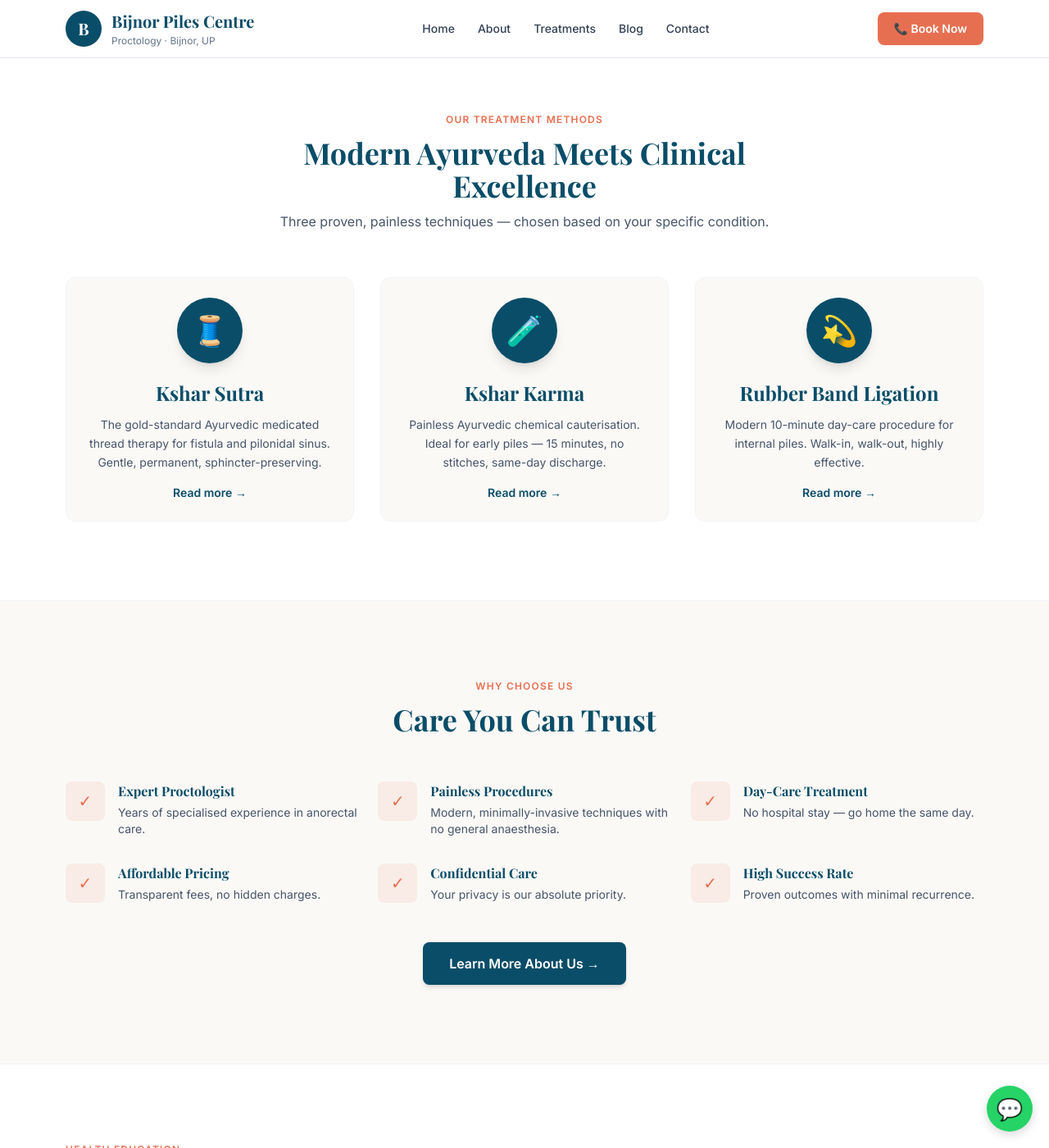
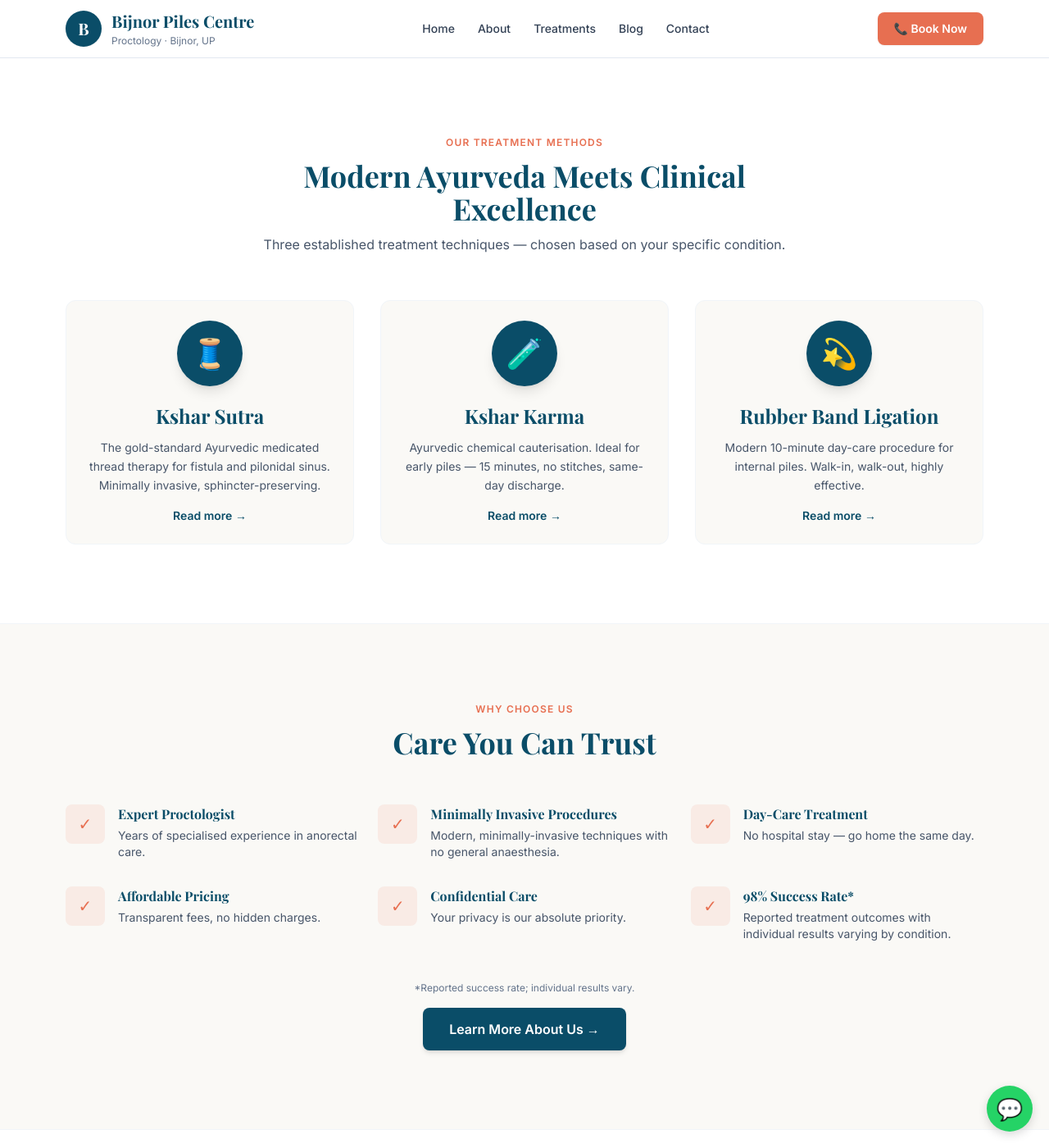
Before and after one commit to kumarparmod23/bijnorpilescentre, a Jekyll site: the page built from index.html, in a window 1280 px wide and 1400 px high, scrolled down 1320 px. Shown: the whole window at 82% size. Built offline with Jekyll 4.4.1, drawn with Linux system fonts in a browser that asks for light colours; nearby versions of some CDN libraries; the list of posts is cut into pages by our own code; some of the changed text lies outside the part shown.

Commit message:
Update homepage clinic messaging

```diff
--- a/index.html
+++ b/index.html
@@ -1,7 +1,7 @@
 ---
 layout: default
-title: Bijnor Piles Centre — Painless Treatment for Piles, Fissure, Fistula & Pilonidal Sinus
-description: Expert Ayurvedic & modern proctology in Bijnor, UP. Painless, day-care treatment for piles, fissure, fistula and pilonidal sinus using Kshar Sutra, Kshar Karma & Rubber Band Ligation.
+title: Bijnor Piles Centre — Treatment for Piles, Fissure, Fistula & Pilonidal Sinus
+description: Expert Ayurvedic & modern proctology in Bijnor, UP. Day-care treatment for piles, fissure, fistula and pilonidal sinus using Kshar Sutra, Kshar Karma & Rubber Band Ligation.
 ---
 
 <!-- Hero -->
@@ -13,7 +13,7 @@ description: Expert Ayurvedic & modern proctology in Bijnor, UP. Painless, day-c
         <span class="w-2 h-2 bg-green-400 rounded-full animate-pulse"></span>
         Trusted Proctology Clinic · Bijnor, UP
       </div>
-      <h1 class="font-serif text-4xl md:text-5xl lg:text-6xl font-bold leading-tight mb-5">Piles</span>, <span class="text-accent">Fissure</span> &amp; <span class="text-accent">Fistula</span></h1>
+      <h1 class="font-serif text-4xl md:text-5xl lg:text-6xl font-bold leading-tight mb-5"><span class="text-accent">Piles</span>, <span class="text-accent">Fissure</span> &amp; <span class="text-accent">Fistula</span></h1>
       <p class="text-lg opacity-90 mb-8 leading-relaxed">Modern Ayurvedic proctology. <strong>Kshar Sutra · Kshar Karma · Rubber Band Ligation</strong> — day-care, safe, and deeply experienced.</p>
       <div class="flex flex-wrap gap-3 mb-10">
         <a href="{{ '/contact/' | relative_url }}" class="bg-accent hover:bg-accent-dark text-white px-7 py-3.5 rounded-lg font-semibold transition shadow-lg inline-flex items-center gap-2">Book Consultation <span>→</span></a>
@@ -21,7 +21,7 @@ description: Expert Ayurvedic & modern proctology in Bijnor, UP. Painless, day-c
       </div>
       <div class="flex flex-wrap items-center gap-x-6 gap-y-2 text-sm opacity-90">
         <div>✓ Many Years Experience</div>
-        <div>✓ Painless Procedures</div>
+        <div>✓ Minimally Invasive Procedures</div>
         <div>✓ Day-Care Treatment</div>
       </div>
     </div>
@@ -84,19 +84,19 @@ description: Expert Ayurvedic & modern proctology in Bijnor, UP. Painless, day-c
     <div class="text-center max-w-2xl mx-auto mb-14">
       <div class="text-accent font-semibold text-xs uppercase tracking-widest mb-3">Our Treatment Methods</div>
       <h2 class="font-serif text-3xl md:text-4xl font-bold text-primary mb-3">Modern Ayurveda Meets Clinical Excellence</h2>
-      <p class="text-slate-600">Three proven, painless techniques — chosen based on your specific condition.</p>
+      <p class="text-slate-600">Three established treatment techniques — chosen based on your specific condition.</p>
     </div>
     <div class="grid md:grid-cols-3 gap-8">
       <a href="{{ '/en/kshar-sutra-therapy/' | relative_url }}" class="group text-center p-6 rounded-xl bg-cream border border-slate-100 hover:shadow-lg hover:-translate-y-1 transition-all block">
         <div class="w-20 h-20 bg-primary group-hover:bg-accent rounded-full flex items-center justify-center mx-auto mb-5 text-4xl shadow-lg transition-colors">🧵</div>
         <h3 class="font-serif text-2xl font-bold text-primary mb-3 group-hover:text-accent transition">Kshar Sutra</h3>
-        <p class="text-sm text-slate-600 leading-relaxed">The gold-standard Ayurvedic medicated thread therapy for fistula and pilonidal sinus. Gentle, permanent, sphincter-preserving.</p>
+        <p class="text-sm text-slate-600 leading-relaxed">The gold-standard Ayurvedic medicated thread therapy for fistula and pilonidal sinus. Minimally invasive, sphincter-preserving.</p>
         <div class="mt-4 text-primary text-sm font-semibold group-hover:text-accent transition">Read more →</div>
       </a>
       <a href="{{ '/en/kshar-karma-piles/' | relative_url }}" class="group text-center p-6 rounded-xl bg-cream border border-slate-100 hover:shadow-lg hover:-translate-y-1 transition-all block">
         <div class="w-20 h-20 bg-primary group-hover:bg-accent rounded-full flex items-center justify-center mx-auto mb-5 text-4xl shadow-lg transition-colors">🧪</div>
         <h3 class="font-serif text-2xl font-bold text-primary mb-3 group-hover:text-accent transition">Kshar Karma</h3>
-        <p class="text-sm text-slate-600 leading-relaxed">Painless Ayurvedic chemical cauterisation. Ideal for early piles — 15 minutes, no stitches, same-day discharge.</p>
+        <p class="text-sm text-slate-600 leading-relaxed">Ayurvedic chemical cauterisation. Ideal for early piles — 15 minutes, no stitches, same-day discharge.</p>
         <div class="mt-4 text-primary text-sm font-semibold group-hover:text-accent transition">Read more →</div>
       </a>
       <a href="{{ '/en/rubber-band-ligation/' | relative_url }}" class="group text-center p-6 rounded-xl bg-cream border border-slate-100 hover:shadow-lg hover:-translate-y-1 transition-all block">
@@ -123,7 +123,7 @@ description: Expert Ayurvedic & modern proctology in Bijnor, UP. Painless, day-c
       </div>
       <div class="flex gap-4">
         <div class="w-12 h-12 rounded-lg bg-accent/10 flex items-center justify-center text-accent text-xl flex-shrink-0">✓</div>
-        <div><h3 class="font-bold text-primary mb-1">Painless Procedures</h3><p class="text-sm text-slate-600">Modern, minimally-invasive techniques with no general anaesthesia.</p></div>
+        <div><h3 class="font-bold text-primary mb-1">Minimally Invasive Procedures</h3><p class="text-sm text-slate-600">Modern, minimally-invasive techniques with no general anaesthesia.</p></div>
       </div>
       <div class="flex gap-4">
         <div class="w-12 h-12 rounded-lg bg-accent/10 flex items-center justify-center text-accent text-xl flex-shrink-0">✓</div>
@@ -139,10 +139,11 @@ description: Expert Ayurvedic & modern proctology in Bijnor, UP. Painless, day-c
       </div>
       <div class="flex gap-4">
         <div class="w-12 h-12 rounded-lg bg-accent/10 flex items-center justify-center text-accent text-xl flex-shrink-0">✓</div>
-        <div><h3 class="font-bold text-primary mb-1">High Success Rate</h3><p class="text-sm text-slate-600">Proven outcomes with minimal recurrence.</p></div>
+        <div><h3 class="font-bold text-primary mb-1">98% Success Rate*</h3><p class="text-sm text-slate-600">Reported treatment outcomes with individual results varying by condition.</p></div>
       </div>
     </div>
     <div class="text-center mt-12">
+      <p class="text-xs text-slate-500 mb-4">*Reported success rate; individual results vary.</p>
       <a href="{{ '/about/' | relative_url }}" class="inline-flex items-center gap-2 bg-primary hover:bg-primary-dark text-white px-8 py-3.5 rounded-lg font-semibold transition shadow-md">Learn More About Us →</a>
     </div>
   </div>
@@ -182,7 +183,7 @@ description: Expert Ayurvedic & modern proctology in Bijnor, UP. Painless, day-c
 <section class="bg-gradient-to-br from-accent to-accent-dark text-white py-14">
   <div class="max-w-4xl mx-auto px-4 text-center">
     <h2 class="font-serif text-3xl md:text-4xl font-bold mb-3">Don't suffer in silence.</h2>
-    <p class="opacity-95 mb-7 text-lg">Modern, painless treatment is just one call away.</p>
+    <p class="opacity-95 mb-7 text-lg">Modern treatment is just one call away.</p>
     <div class="flex flex-wrap justify-center gap-3">
       <a href="tel:{{ site.clinic.phone }}" class="bg-white text-accent px-7 py-3.5 rounded-lg font-semibold hover:bg-cream transition shadow-lg">📞 {{ site.clinic.phone_display }}</a>
       <a href="https://wa.me/{{ site.clinic.whatsapp }}" class="bg-green-500 hover:bg-green-600 text-white px-7 py-3.5 rounded-lg font-semibold transition shadow-lg">💬 WhatsApp</a>
```
